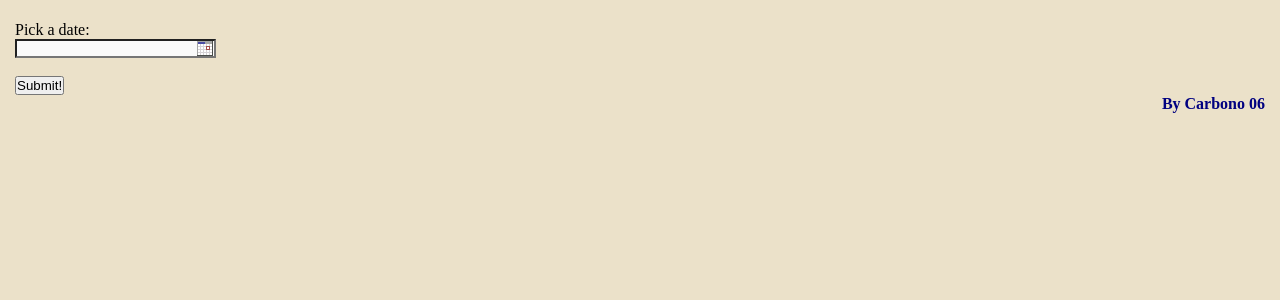
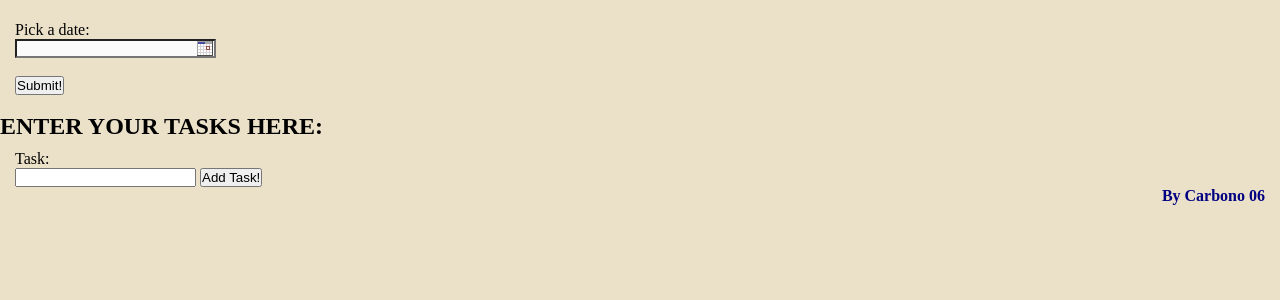
Before and after one commit to DAP-web/Proyecto-Carbono06, a Flask app: template templates/calendarCopy.html in a window 1280 px wide; the page is wider, and only the part inside the window is pictured. Shown: the part 80-380 px from the top of that part. Run offline with Flask 2, Linux system fonts and the light colour scheme; the template is opened without the code that fills it, so the values that code supplies are empty; some libraries are stand-ins or nearby versions.

Commit message:
Actualizando cambios

```diff
--- a/app.py
+++ b/app.py
@@ -11,7 +11,12 @@ def home():
 
 @app.route("/calendar")
 def calendar():
+    return render_template("calendar.html")
+
+@app.route("/calendar1")
+def calendar1():
     return render_template("calendarCopy.html")
+
 
 if __name__ == "__main__":
     app.run(debug=True)
--- a/static/scriptCalendar.js
+++ b/static/scriptCalendar.js
@@ -1,6 +1,6 @@
 "use strict";
 
-var monthsArr;
+var monthsArr, strMonthGlobal;
 
 monthsArr = [
     "January",
@@ -75,3 +75,17 @@ navLinks.forEach(link => {
 })
 
 //Navbar to the right END*************************
+
+
+//FUNCTION TO ADD TASKS TO LOCAL STORAGE START *************
+
+function addTask(){
+
+}
+
+function addTaskToLocalStorage(){
+
+}
+
+
+//FUNCTION TO ADD TASKS TO LOCAL STORAGE START *************
--- a/static/styleCalendar.css
+++ b/static/styleCalendar.css
@@ -19,7 +19,7 @@
 }
 
 /*Dandole espacio a la cajita del input de la fecha*/
-.inputDate {
+.inputDate, .addElement {
     padding-left: 15px;
     padding-top: 10px;
 }
--- a/templates/calendar.html
+++ b/templates/calendar.html
@@ -13,9 +13,7 @@
 </head>
 <body>
 
-<header>
-	<h1 id="headerI">Calendar || To-Do List</h1>
-</header>
+<h1 id="headerI">Calendar || To-Do List</h1>
 
 <br>
 
--- a/templates/calendarCopy.html
+++ b/templates/calendarCopy.html
@@ -76,11 +76,27 @@
 	<h2 id="mesIterativo"></h2>
 </div>
 
+<br>
+
+<h2 id="titleTasks">ENTER YOUR TASKS HERE:</h2>
+<div class="addElement">
+	<label for="task">Task:</label><br>
+	<input type="text" id="task" name="task" value="" autocomplete="off" />
+	<button onclick="">Add Task!</button>
+</div>
+
+<!-- Aqui ira la lista todo con el w3includes -->
+<!-- <div class="containerToDo">
+	<div style="display: none;" id="listToDo" name="w3includes"
+	  w3-include-html="#"></div>
+
+</div> -->
+
 <footer>
 	<h4 id="credits">By Carbono 06</h4>
 </footer>
 
-
+<script src="https://www.w3schools.com/lib/w3.js"></script>
 <script type="text/javascript" src="/static/scriptCalendar_Template.js"></script>
 <script src="/static/scriptCalendar.js"></script>
 
```
